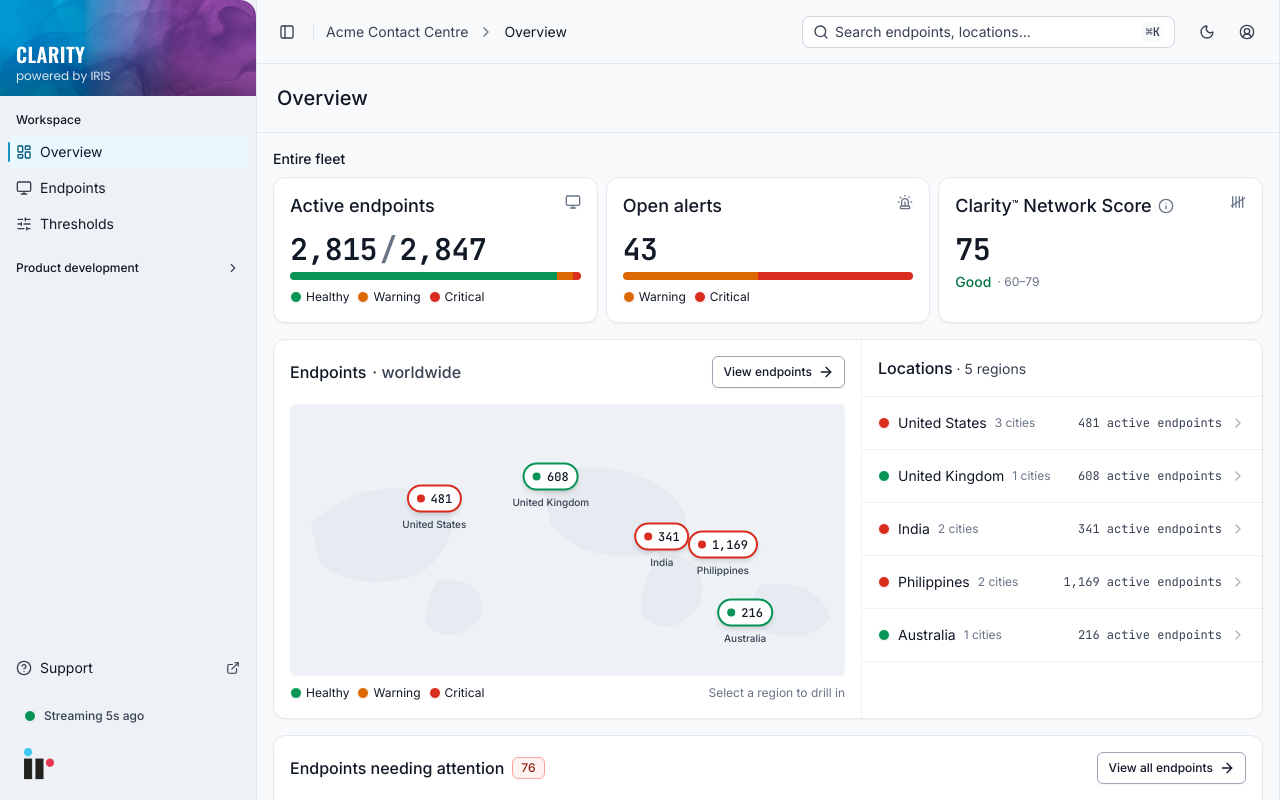
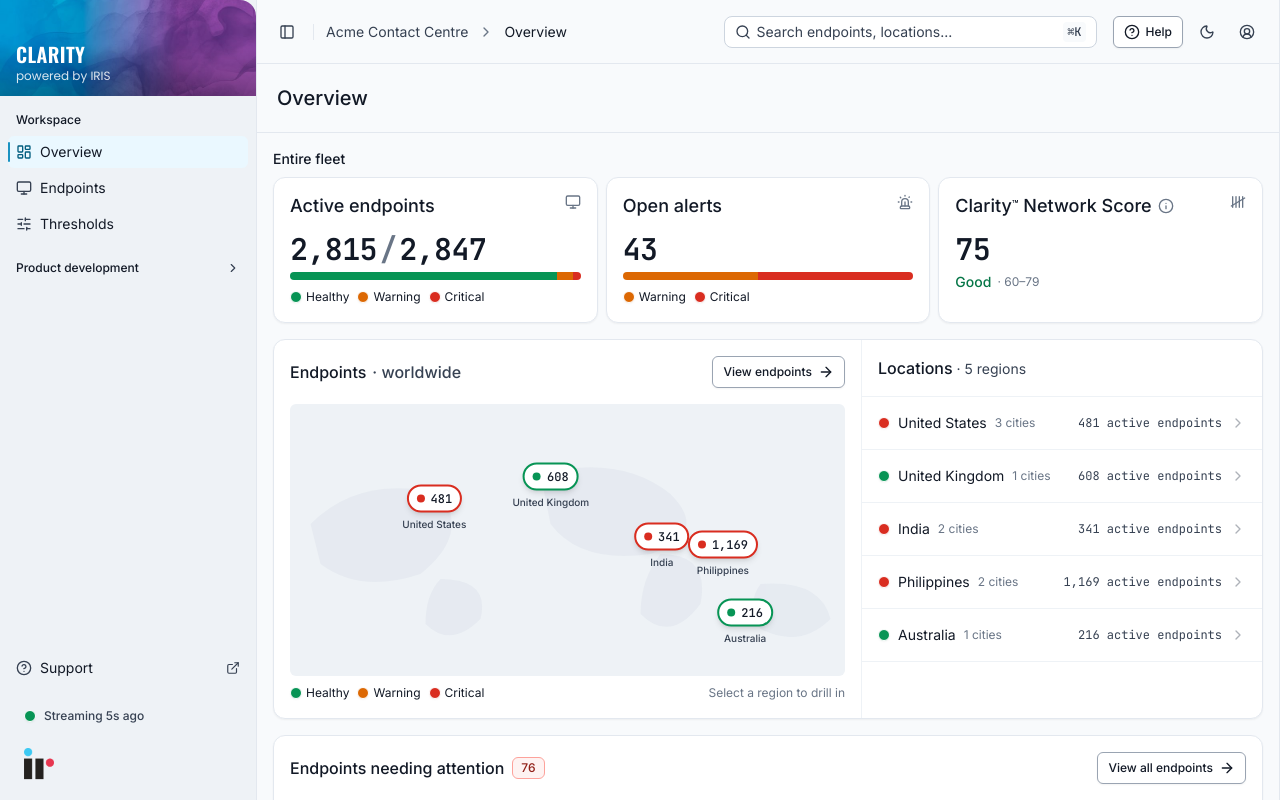
Before and after one commit to mynameiseeyern/Clarion-prototype, a React (Vite) app: page / in a window 1280 px wide. Built offline with nearby package versions, Linux system fonts and the light colour scheme.

Commit message:
Update Topbar.tsx

```diff
--- a/src/components/dashboard/Topbar.tsx
+++ b/src/components/dashboard/Topbar.tsx
@@ -80,6 +80,12 @@ export function Topbar({
           </kbd>
         </button>
         <div className="flex items-center gap-2">
+          <Button asChild variant="outline" size="sm">
+            <a href="/support.html" target="_blank" rel="noreferrer">
+              <HelpCircle />
+              Help
+            </a>
+          </Button>
           <IconButton label="Toggle theme" onClick={onToggleTheme}>
             {dark ? <Sun className="size-4" /> : <Moon className="size-4" />}
           </IconButton>
```
